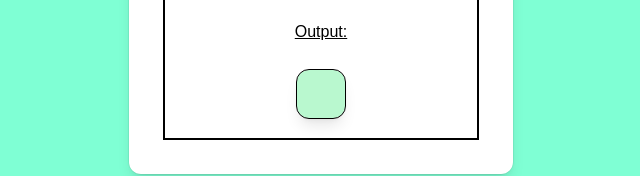
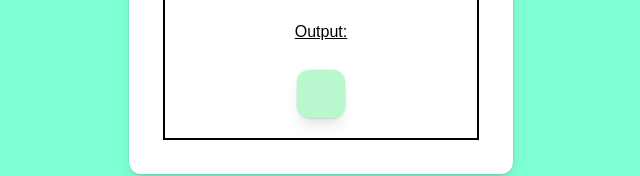
Before and after one commit to Steven-Ou/WordChanger, a Next.js app in the folder word/: page / in a window 1280 px wide. Shown: the part 517-693 px from the top of the page, without its empty margins (319-959 px from the left). Built offline with nearby package versions, Linux system fonts and the light colour scheme.

Commit message:
updating the outline color

```diff
--- a/word/app/page.js
+++ b/word/app/page.js
@@ -77,7 +77,7 @@ export default function Home() {
         <div id="output" dangerouslySetInnerHTML={{__html:op}}
         className="mx-auto flex-col max-w-sm items-center
         gap-x-4 rounded-xl bg-green-200 p-6 shadow-lg outline
-
+        outline-black/5
 
         "></div>
         <script src="script.js"></script>
```
